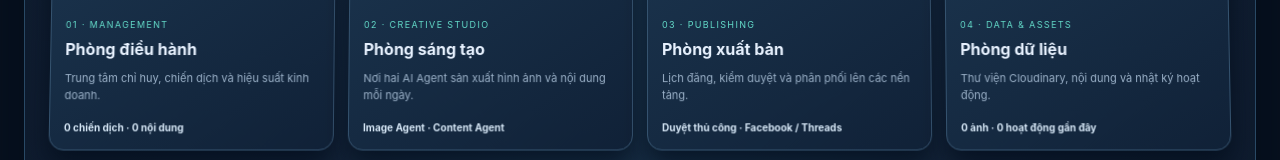
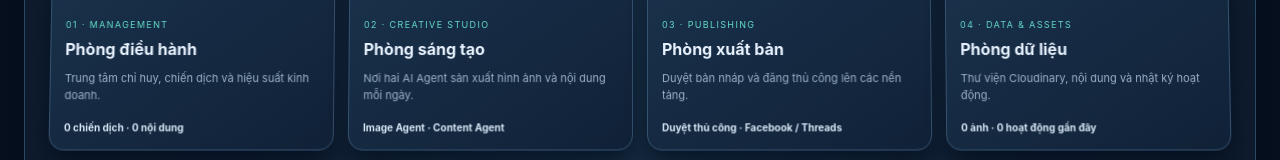
Before and after one commit to abysscv2fa/autonomous-affiliate-platform, a Nuxt app in the folder frontend/: page / in a window 1280 px wide. Shown: the part 705-865 px from the top of the page. Built offline with nearby package versions, Linux system fonts and the light colour scheme; no server answers.

Commit message:
Update publishing room copy for human-reviewed publishing

```diff
--- a/frontend/pages/index.vue
+++ b/frontend/pages/index.vue
@@ -142,7 +142,7 @@ async function createCampaign() {
       <div class="room-grid">
         <article class="room-card room-command"><div class="room-scene"><span class="room-icon">🏢</span><span class="room-orb"></span><div class="room-desk"></div></div><div class="room-copy"><small>01 · MANAGEMENT</small><h3>Phòng điều hành</h3><p>Trung tâm chỉ huy, chiến dịch và hiệu suất kinh doanh.</p><b>{{ campaigns.length }} chiến dịch · {{ stats.content_drafts }} nội dung</b></div></article>
         <article class="room-card room-creative"><div class="room-scene"><span class="room-icon">🎨</span><span class="room-orb"></span><div class="room-desk"></div></div><div class="room-copy"><small>02 · CREATIVE STUDIO</small><h3>Phòng sáng tạo</h3><p>Nơi hai AI Agent sản xuất hình ảnh và nội dung mỗi ngày.</p><b>Image Agent · Content Agent</b></div></article>
-        <article class="room-card room-publish"><div class="room-scene"><span class="room-icon">📡</span><span class="room-orb"></span><div class="room-desk"></div></div><div class="room-copy"><small>03 · PUBLISHING</small><h3>Phòng xuất bản</h3><p>Lịch đăng, kiểm duyệt và phân phối lên các nền tảng.</p><b>Duyệt thủ công · Facebook / Threads</b></div></article>
+        <article class="room-card room-publish"><div class="room-scene"><span class="room-icon">📡</span><span class="room-orb"></span><div class="room-desk"></div></div><div class="room-copy"><small>03 · PUBLISHING</small><h3>Phòng xuất bản</h3><p>Duyệt bản nháp và đăng thủ công lên các nền tảng.</p><b>Duyệt thủ công · Facebook / Threads</b></div></article>
         <article class="room-card room-data"><div class="room-scene"><span class="room-icon">🗄️</span><span class="room-orb"></span><div class="room-desk"></div></div><div class="room-copy"><small>04 · DATA & ASSETS</small><h3>Phòng dữ liệu</h3><p>Thư viện Cloudinary, nội dung và nhật ký hoạt động.</p><b>{{ media.length }} ảnh · {{ activity.length }} hoạt động gần đây</b></div></article>
       </div>
       <div class="agents-heading"><div><p class="eyebrow">AI WORKFORCE</p><h2>Nhân sự AI của AffPilot</h2></div><span class="muted">Điều khiển độc lập từng agent</span></div>
```
